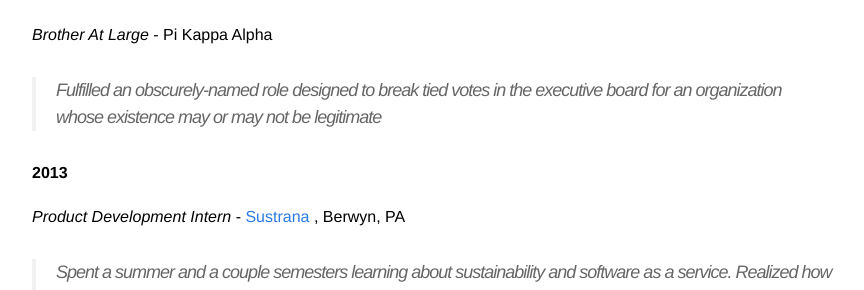
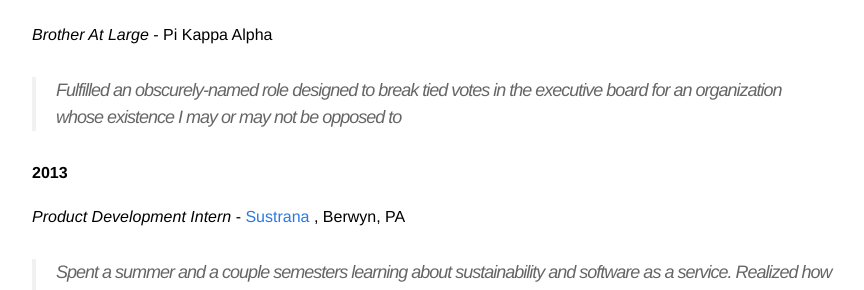
Before and after one commit to dericko/dericko.github.io, a Jekyll site: the page built from zabout.md, in a window 1280 px wide. Shown: the part 1359-1649 px from the top of the page, without its empty margins (208-1072 px from the left). Built offline with Jekyll 4.4.1, drawn with Linux system fonts in a browser that asks for light colours.

Commit message:
Update zabout.md

```diff
--- a/zabout.md
+++ b/zabout.md
@@ -53,7 +53,7 @@ _Treasurer_ - [oikos](https://oikos-international.org/) Penn
 
 _Brother At Large_ -  Pi Kappa Alpha
 
-> Fulfilled an obscurely-named role designed to break tied votes in the executive board for an organization whose existence may or may not be legitimate
+> Fulfilled an obscurely-named role designed to break tied votes in the executive board for an organization whose existence I may or may not be opposed to
 
 __2013__
 
```
